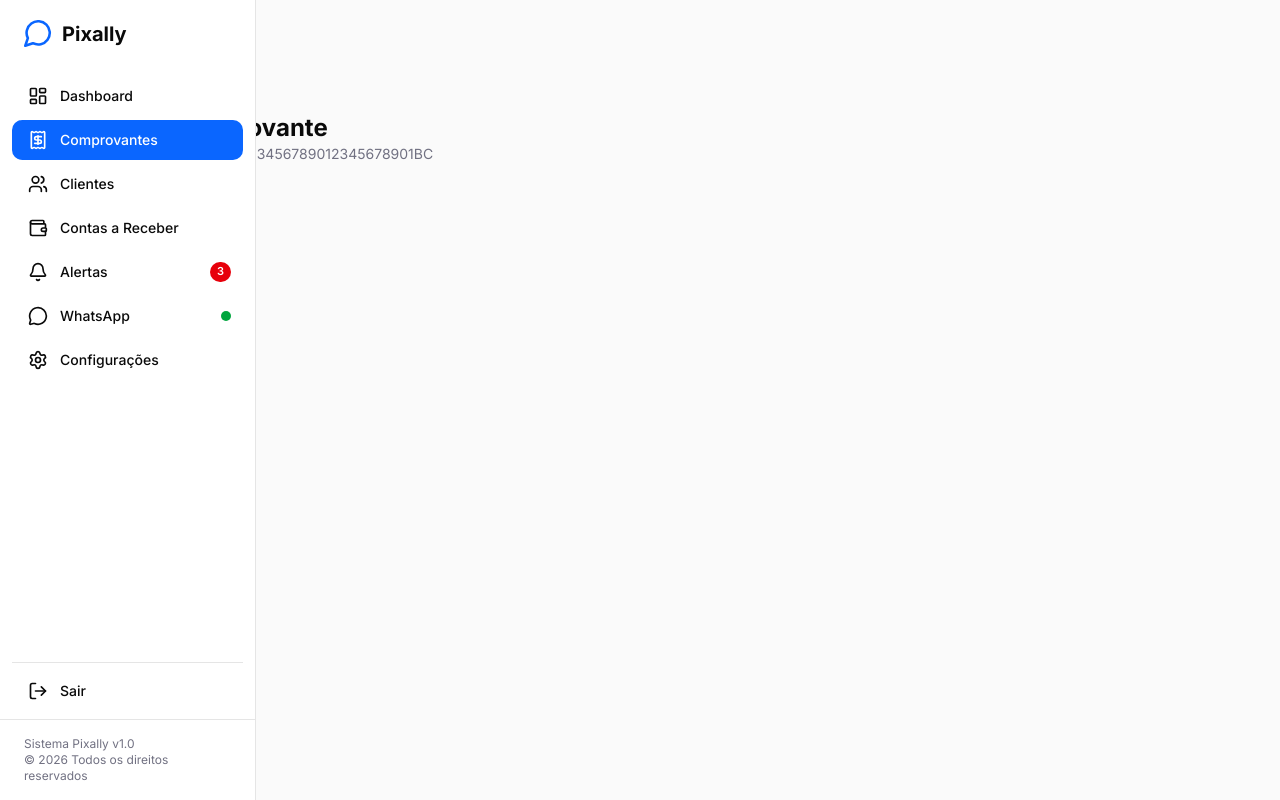
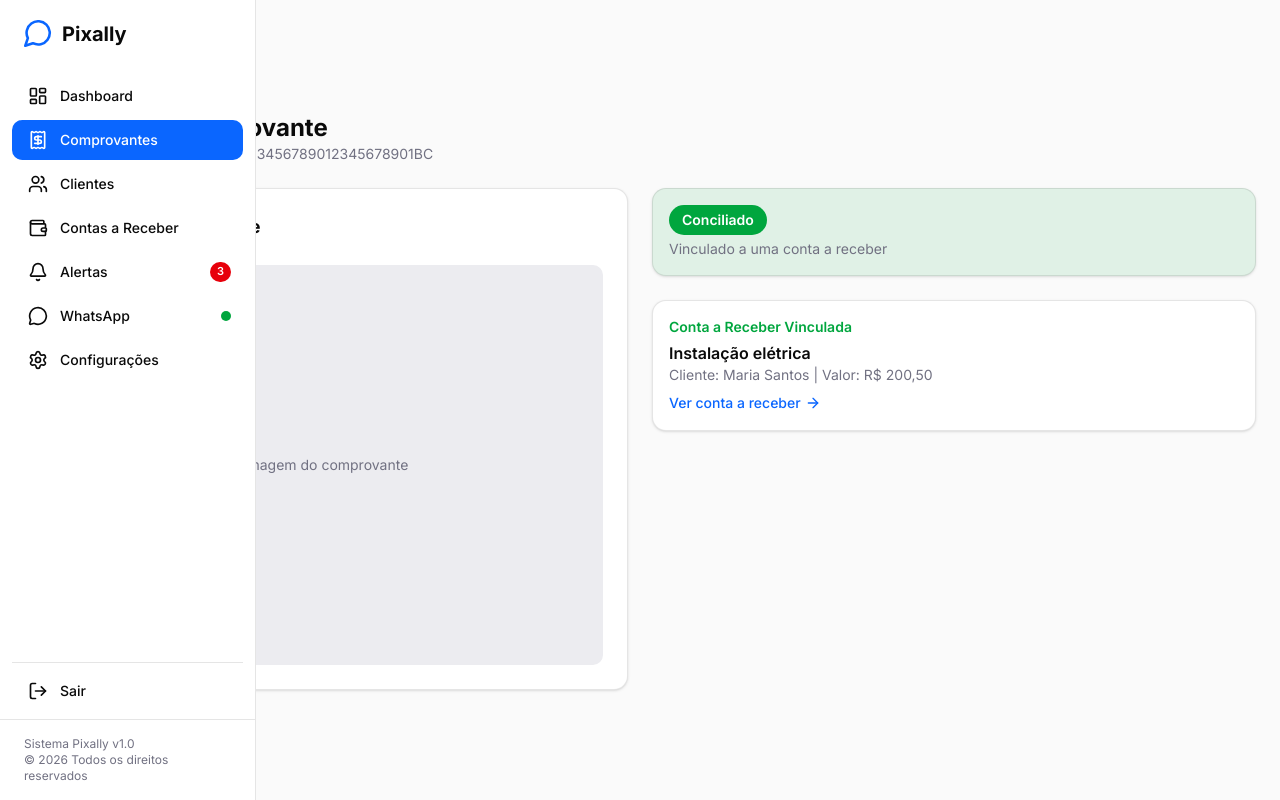
Before and after one commit to pixally-app/pixally-frontend, a Next.js app: page /receipts/1 in a window 1280 px wide. Built offline with nearby package versions, Linux system fonts and the light colour scheme.

Commit message:
feat: add status badge, linked receivable and receipt image placeholder

```diff
--- a/src/app/(main)/receipts/[id]/page.tsx
+++ b/src/app/(main)/receipts/[id]/page.tsx
@@ -1,7 +1,9 @@
 "use client";
 
 import Link from "next/link";
-import { ArrowLeft } from "lucide-react";
+import { ArrowLeft, ArrowRight } from "lucide-react";
+import { Card, CardContent, CardHeader, CardTitle } from "@/components/ui/card";
+import { Badge } from "@/components/ui/badge";
 
 export default function ReceiptDetailsPage({
   params,
@@ -23,6 +25,55 @@ export default function ReceiptDetailsPage({
           ID da Transação PIX: F34567890123456789012345678901BC
         </p>
       </div>
+
+      <div className="grid grid-cols-1 lg:grid-cols-2 gap-6">
+        <div className="space-y-6">
+          <Card>
+            <CardHeader>
+              <CardTitle className="text-lg font-bold">
+                Imagem do Comprovante
+              </CardTitle>
+            </CardHeader>
+            <CardContent>
+              <div className="flex items-center justify-center rounded-lg bg-muted h-[400px] text-muted-foreground text-sm">
+                Imagem do comprovante
+              </div>
+            </CardContent>
+          </Card>
+        </div>
+
+        <div className="space-y-6">
+          <Card className="bg-success/10">
+            <CardContent className="p-4">
+              <Badge variant="success" className="text-sm px-3 py-1">
+                Conciliado
+              </Badge>
+              <p className="text-sm text-muted-foreground mt-1">
+                Vinculado a uma conta a receber
+              </p>
+            </CardContent>
+          </Card>
+
+          <Card>
+            <CardContent className="p-4">
+              <div className="flex items-center gap-2 text-success font-semibold text-sm mb-1">
+                <span>Conta a Receber Vinculada</span>
+              </div>
+              <p className="font-semibold">Instalação elétrica</p>
+              <p className="text-sm text-muted-foreground">
+                Cliente: Maria Santos | Valor: R$ 200,50
+              </p>
+              <Link
+                href="/receivables"
+                className="inline-flex items-center gap-1 text-sm font-medium text-primary mt-2"
+              >
+                Ver conta a receber
+                <ArrowRight className="size-4" />
+              </Link>
+            </CardContent>
+          </Card>
+        </div>
+      </div>
     </div>
   );
 }
```
